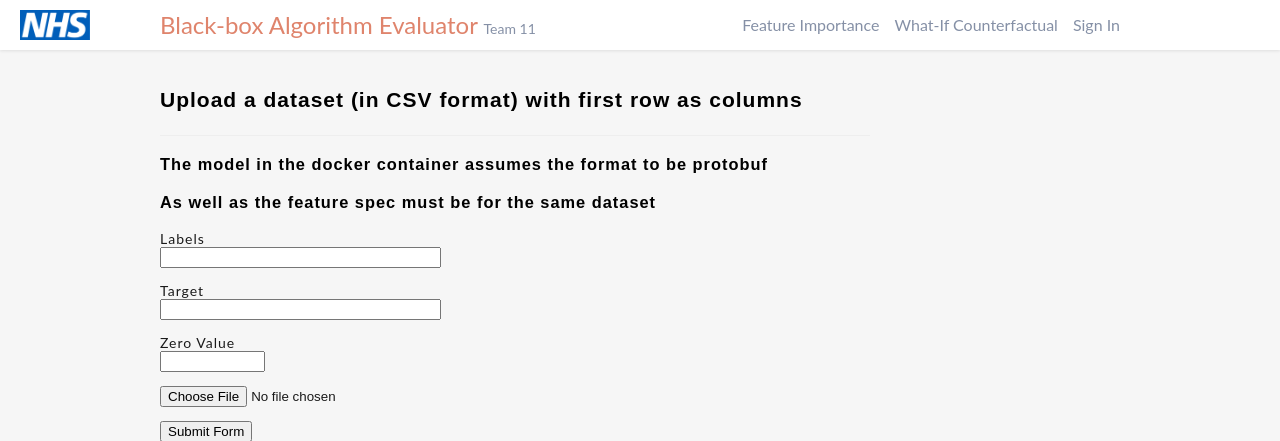
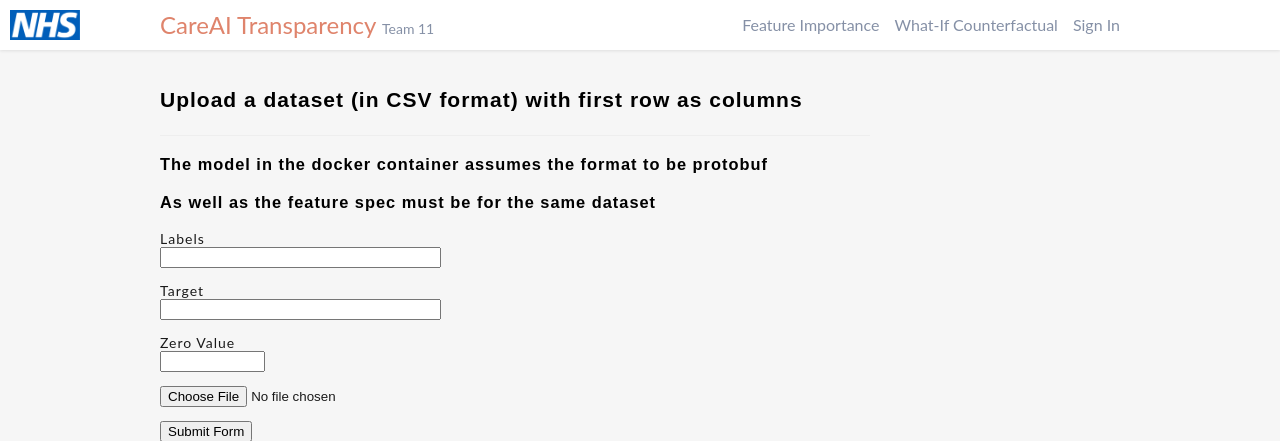
Before and after one commit to Ayushmaanseth/BlackBox_Insight, a Flask app: page /explain in a window 1280 px wide. Shown: the top 441 px of the page. Run offline with Flask 2, Linux system fonts and the light colour scheme; some libraries are stand-ins or nearby versions.

Commit message:
improved UI

```diff
--- a/app.py
+++ b/app.py
@@ -22,6 +22,7 @@
 def allowed_file(filename):
     return '.' in filename and \
            filename.rsplit('.', 1)[1].lower() in ALLOWED_EXTENSIONS
+
 
 
 @app.route('/')
@@ -133,7 +134,7 @@
             return redirect(request.url)
 
         else:
-            return render_template('explanation.html',user_image='static/summary_plot.png',plot_image='static/summary_plot2.png')
+            return render_template('explanation.html')
 
     return render_template('upload2.html',title='Form Uploader',form=form)
 
@@ -177,4 +178,4 @@
 
 
 if __name__ == '__main__':
-    app.run()
+    app.run(debug=True)
--- a/static/css/blog.css
+++ b/static/css/blog.css
@@ -141,6 +141,7 @@
     text-decoration: none;
     color: #df846c;
     font-size: 24px;
+
 }
 
 .site-logo .logo:hover {
@@ -1493,3 +1494,9 @@
 .shuo-content article section .brief span.mobile-date-time {
     display: none;
 }
+
+.nhs_logo{
+  position: absolute;
+  left:10px;
+  bottom:10px;
+}
--- a/templates/explanation.html
+++ b/templates/explanation.html
@@ -1,5 +1,7 @@
-<img src = "{{user_image}}">
-<img src = "{{plot_image}}">
+<img src = "../static/summary_plot2.png">
+<img src = "../static/summary_plot.png">
+
+
 
     <style>
     table.eli5-weights tr:hover {
--- a/templates/temp.html
+++ b/templates/temp.html
@@ -4,7 +4,7 @@
     <meta charset="UTF-8">
 	<meta http-equiv="X-UA-Compatible" content="IE=edge">
 
-    <title>Black-box Algorithm Evaluator</title>
+    <title>CareAI Transparency</title>
 	<link rel="shortcut icon" href="{{ url_for('static', filename='images/favicon.ico') }}" type="image/x-icon">
 	<link rel="stylesheet" type="text/css" href="{{ url_for('static', filename='css/blog.css') }}">
     <link rel="stylesheet" type="text/css" href="{{ url_for('static', filename='css/fontello.css') }}">
@@ -17,24 +17,27 @@
 </head>
 
 <body>
+
 	<div class="container">
 		<div id="header" class="site-header headroom">
+
             <div class="site-wrap">
            {% block jump %}
+           <a href="https://www.nhs.uk">
+             <img src="../static/nhs.png"height="30" width="70" class="nhs_logo" >
+           </a>
 		        <div class="site-logo">
+
                     <a href="/" class="logo">
                         {% if admin %}{{ admin.site_name }}
-                        {% else %}Black-box Algorithm Evaluator{% endif %}
+                        {% else %}CareAI Transparency{% endif %}
                     </a>
                     <span>{% if admin %}{{ admin.site_title }}{% else %}Team 11{% endif %}</span>
                 </div>
 
                 <div class="site-nav">
+                    <ul id="menu" class="menu">
 
-                    <ul id="menu" class="menu">
-                        <a href="https://www.nhs.uk">
-                          <img src="../static/nhs.png"height="30" width="70" style="position:absolute;left:20px;bottom:10px"
-                        </a>
 						<li class="menu-item"><a href="/login">Sign In</a></li>
 						<li class="menu-item"><a href="/uploadForm">What-If Counterfactual</a>
 						<li class="menu-item"><a href = "/auditor"> Feature Importance</a>
--- a/templates/upload.html
+++ b/templates/upload.html
@@ -1,7 +1,12 @@
 {% extends 'temp.html' %}
 
      {% block content %}
+<div class="">
+
+</div>
+
 <form method="post" enctype="multipart/form-data">
+
     <h2><p class="sansserif"> Upload a dataset (in CSV format) with first row as columns </p></h2>
     <h3><p class="sansserif"> The model in the docker container assumes the format to be protobuf </p></h3>
     <h3><p class="sansserif"> As well as the feature spec must be for the same dataset </p></h3>
--- a/upload.py
+++ b/upload.py
@@ -11,6 +11,7 @@
 import urllib.request, urllib.parse, urllib.error
 import webbrowser
 import eli5
+
 def upload_for_tensorboard(file_path,model_path=None):
     os.system('tensorboard --logdir . &')
     #os.system('docker run -p 8500:8500 --mount type=bind,source=%s,target=/models/my_model/ -e MODEL_NAME=my_model -t tensorflow/serving &' % model_path)
@@ -124,7 +125,7 @@
         model_path = '/home/datasets/' + file_first_name + '/' + 'trained_model'
 
     else:
-        print("Dataset and model not there")
+        print("Dataset and model not there, creating dir...")
         os.mkdir('/home/datasets/' + file_first_name)
         tfrecord_path = '/home/datasets/' + file_first_name + '/' + file_first_name + '.tfrecord'
         print("Dataset dir created at",tfrecord_path)
```
Also changed, not shown: explanation.html (line endings or trailing spaces), static/Screenshot from 2019-03-20 14-05-08.png (added), static/loadimpact_test.png (added).
